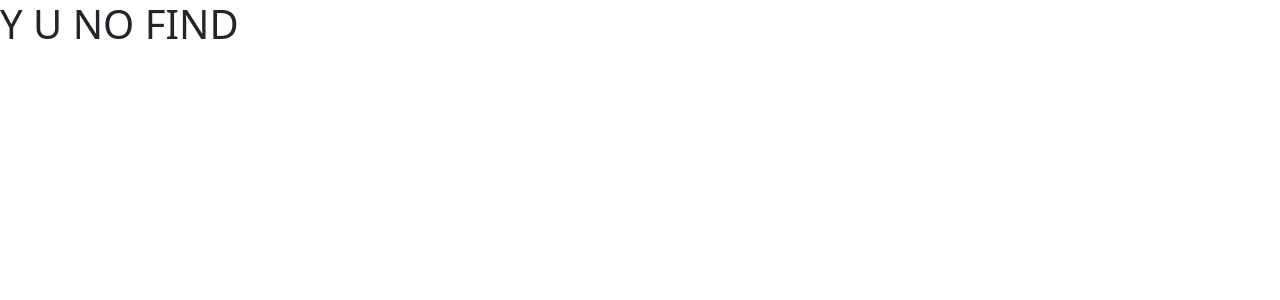
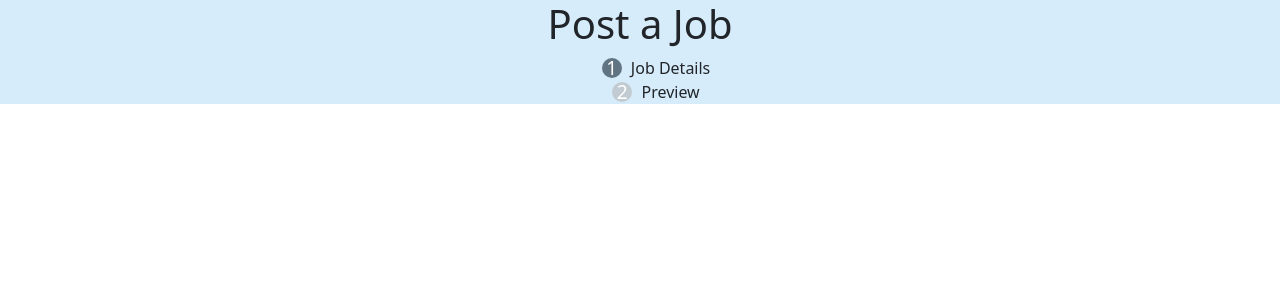
Before and after one commit to business-hub-actx/capstone-the-hub, a React (Create React App) app in the folder frontend/: page /job-form in a window 1280 px wide. Shown: the top 300 px of the page. Built offline with nearby package versions, Linux system fonts and the light colour scheme.

Commit message:
Job-listings Static page work

```diff
--- a/frontend/src/ui/App.js
+++ b/frontend/src/ui/App.js
@@ -4,13 +4,15 @@ import { Home } from './Home'
 import { FourOhFour } from './FourOhFour'
 import React from 'react'
 import {JobListings} from "./Job-listings";
+import {JobForm} from "./Job-form"
 
 export const App = () => (
     <>
         <BrowserRouter>
             <Switch>
                 <Route exact path='/' component={Home} />
-                <Route exact path="/job-listings"component={JobListings}/>
+                <Route exact path="/job-listings" component={JobListings}/>
+                <Route exact path="/job-form" component={JobForm}/>
                 <Route component={FourOhFour} />
             </Switch>
         </BrowserRouter>
--- /dev/null
+++ b/frontend/src/ui/Job-form.js
@@ -0,0 +1,23 @@
+import React from "react";
+import {Container, Row, Col, Card,} from "react-bootstrap";
+import "./job-form.css"
+
+export function JobForm() {
+    return(
+        <>
+            <div className="main">
+                <Container id="page-intro">
+                    <header className="text-center">
+                        <h1 className="entry-title flexible-h1">Post a Job</h1>
+                        <ul id="job-steps">
+                            <li className="step-job active"><em>1</em> <span>Job Details</span></li>
+                            <li className="step-preview"><em>2</em> <span>Preview</span></li>
+                        </ul>
+                    </header>
+                </Container>
+
+            </div>
+        </>
+
+    )
+}
--- a/frontend/src/ui/Job-listings.js
+++ b/frontend/src/ui/Job-listings.js
@@ -14,7 +14,7 @@ export function JobListings() {
                 </Row>
             </Container>
 
-            <Container className="Header">
+            <Container className="header">
                 <Row>
                     <Col xs={6} md={4}>
                         <Image src={jobListingsHeader} alt=""/>
--- /dev/null
+++ b/frontend/src/ui/job-form.css
@@ -0,0 +1,29 @@
+.main{
+    background-color: rgba(46,152,228,0.19);
+    background-size: cover;
+}
+
+ul{
+    list-style-type: none;
+}
+
+#job-steps li.active em {
+    background: #617482;
+}
+
+#job-steps li em{
+    width: 20px;
+    height: 20px;
+    margin-right: 5px;
+    color: #ffffff;
+    font-size: 1.2rem;
+    font-style: normal;
+    line-height: 20px;
+    text-align: -moz-center;
+    background: #c1cbd1;
+    border-radius: 40px;
+    display: inline-block;
+    vertical-align: middle;
+    position: relative;
+    top: -2px;
+}
--- a/frontend/src/ui/job-listings.css
+++ b/frontend/src/ui/job-listings.css
@@ -1,7 +1,7 @@
-#card{
-    box-sizing: content-box;
-}
-
 .card{
     margin-top: -60px;
 }
+
+.header{
+
+}
```
Also changed, not shown: frontend/src/ui/images/working.jpg.
